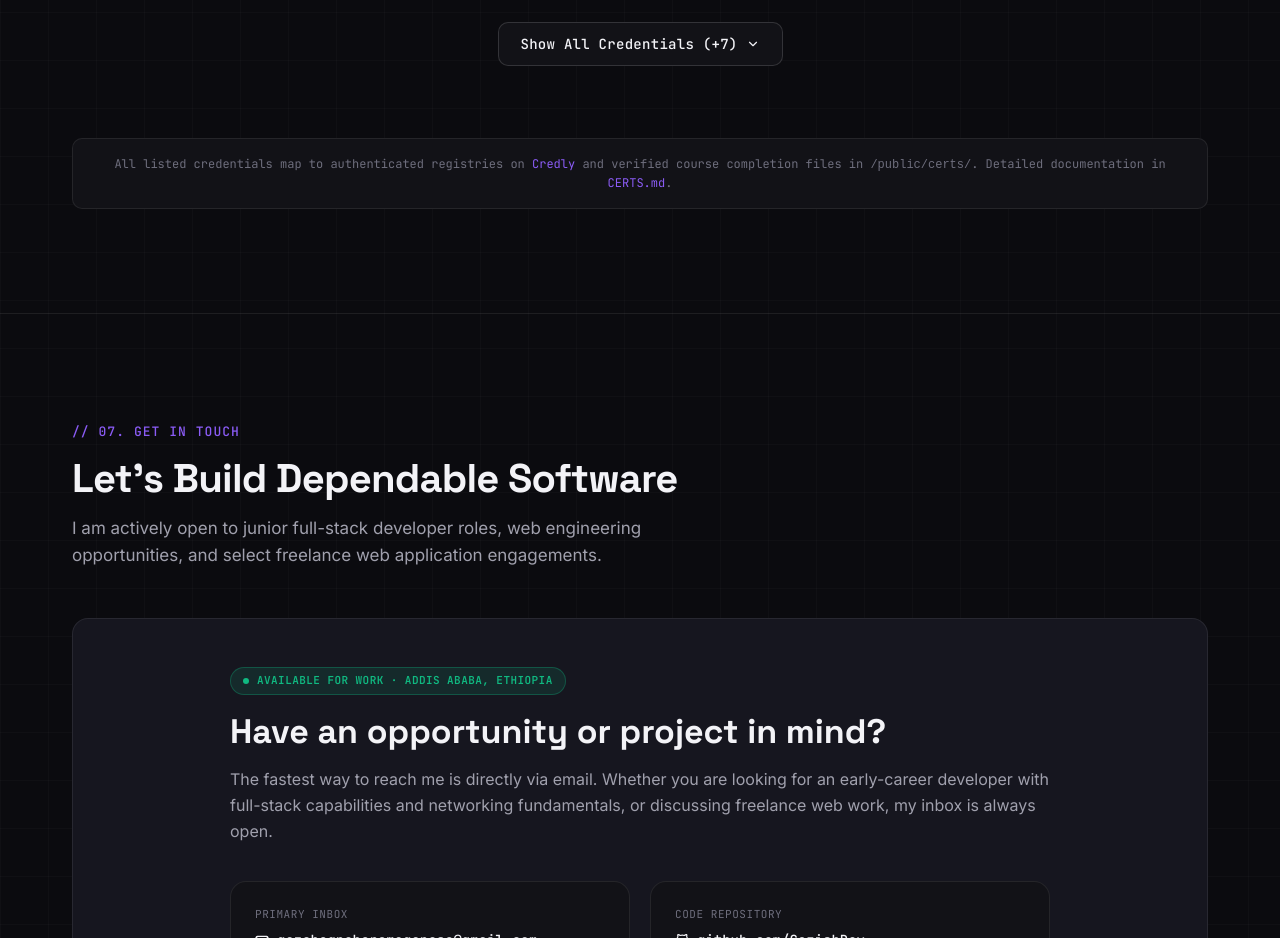
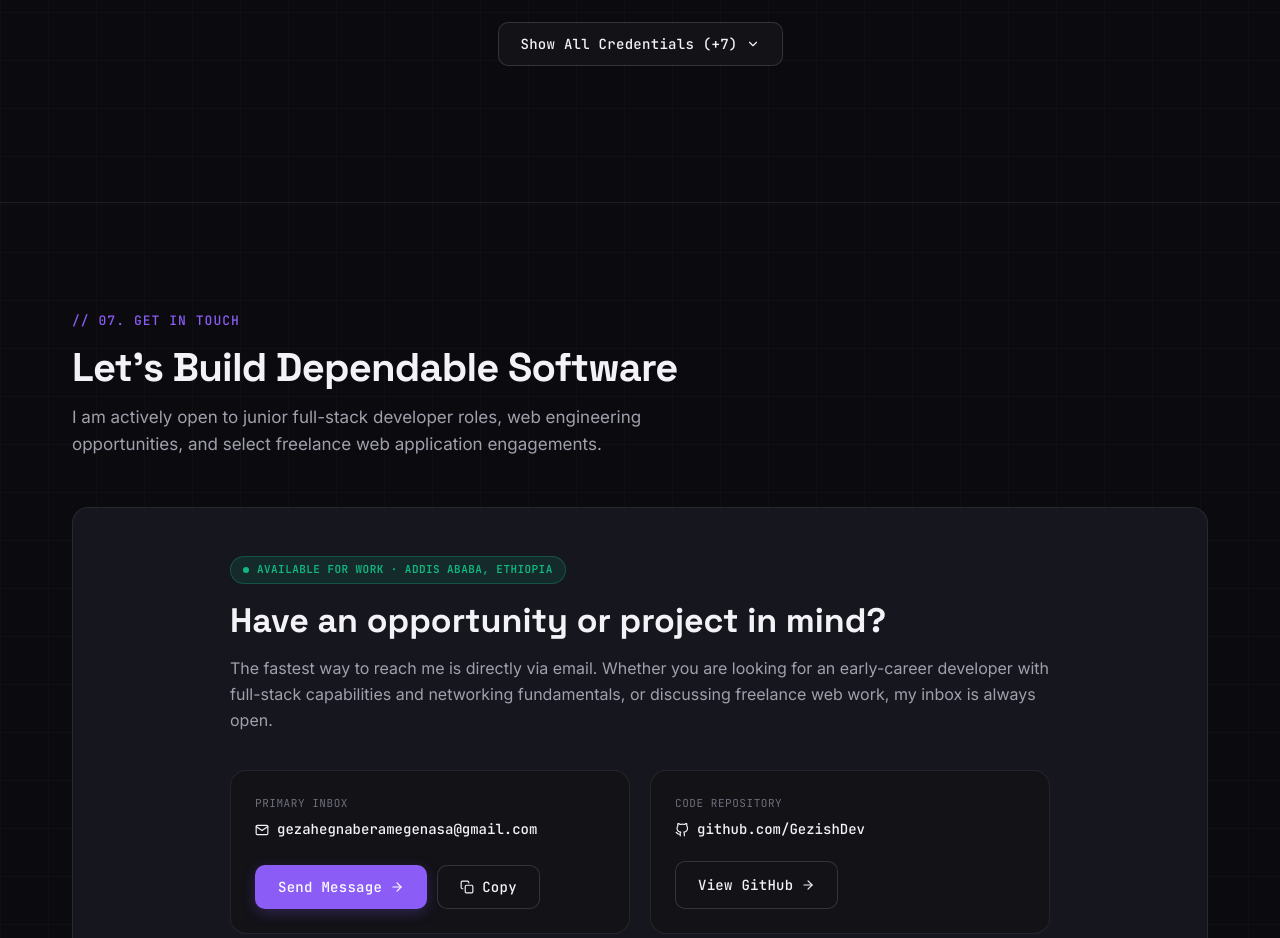
Before and after one commit to GezishDev/my-react-portfolio, a React (Vite) app: page / in a window 1280 px wide. Shown: the part 9060-9998 px from the top of the page. Built offline with nearby package versions, Linux system fonts and the light colour scheme.

Commit message:
fix: remove verification registry note from certifications section

```diff
--- a/src/components/Certifications.jsx
+++ b/src/components/Certifications.jsx
@@ -311,13 +311,6 @@ const Certifications = () => {
             )}
           </div>
         )}
-
-        {/* Verification Registry Note */}
-        <div className="certs-truth-note">
-          <p>
-            All listed credentials map to authenticated registries on <a href="https://www.credly.com/users/gezahegn-abera" target="_blank" rel="noopener noreferrer">Credly</a> and verified course completion files in <code>/public/certs/</code>. Detailed documentation in <a href="/CERTS.md" target="_blank" rel="noopener noreferrer">CERTS.md</a>.
-          </p>
-        </div>
       </div>
     </section>
   );
--- a/src/styles/Certifications.css
+++ b/src/styles/Certifications.css
@@ -326,31 +326,6 @@ body.light .credly-banner-card {
   width: 100%;
 }
 
-.certs-truth-note {
-  margin-top: 2.5rem;
-  padding: 1rem 1.25rem;
-  background: var(--bg-surface);
-  border: 1px solid var(--border-subtle);
-  border-radius: var(--radius-md);
-  text-align: center;
-}
-
-.certs-truth-note p {
-  font-family: var(--font-mono);
-  font-size: 0.75rem;
-  color: var(--text-muted);
-  line-height: 1.5;
-}
-
-.certs-truth-note a {
-  color: var(--accent-violet);
-  text-decoration: none;
-}
-
-.certs-truth-note a:hover {
-  text-decoration: underline;
-}
-
 /* Mobile & Tablet Responsiveness */
 @media (max-width: 768px) {
   .credly-banner-card {
```
